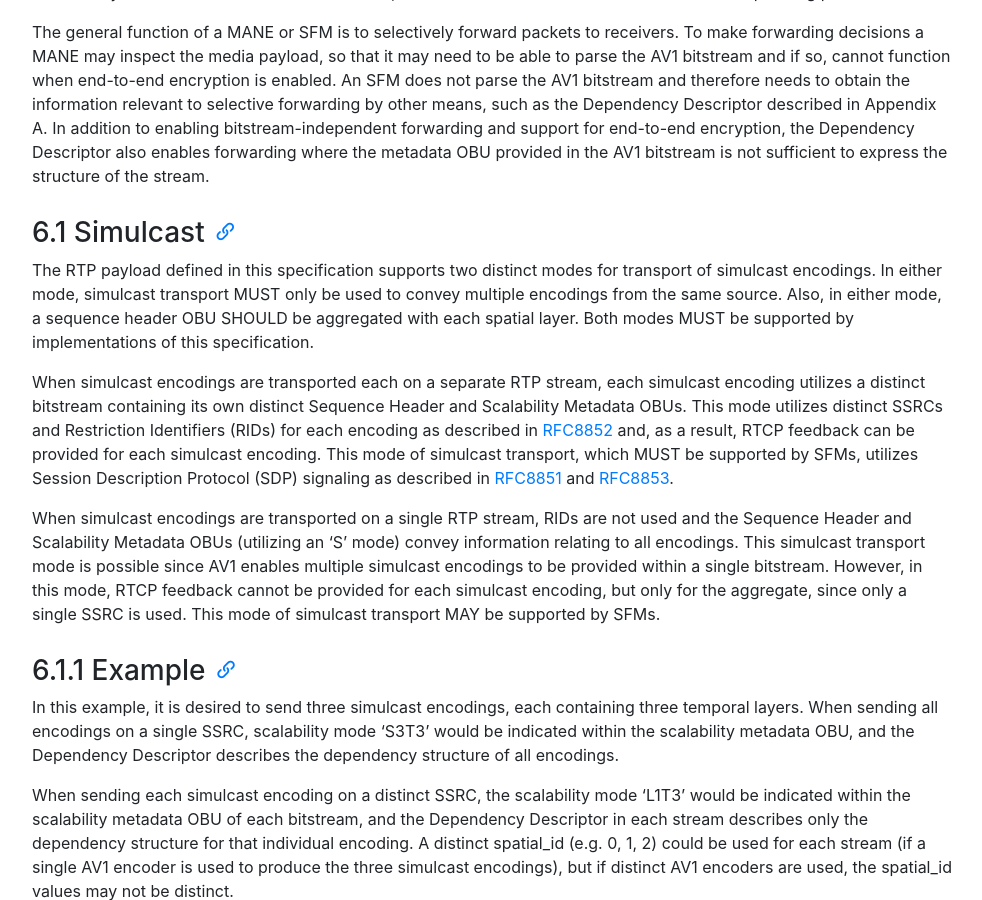
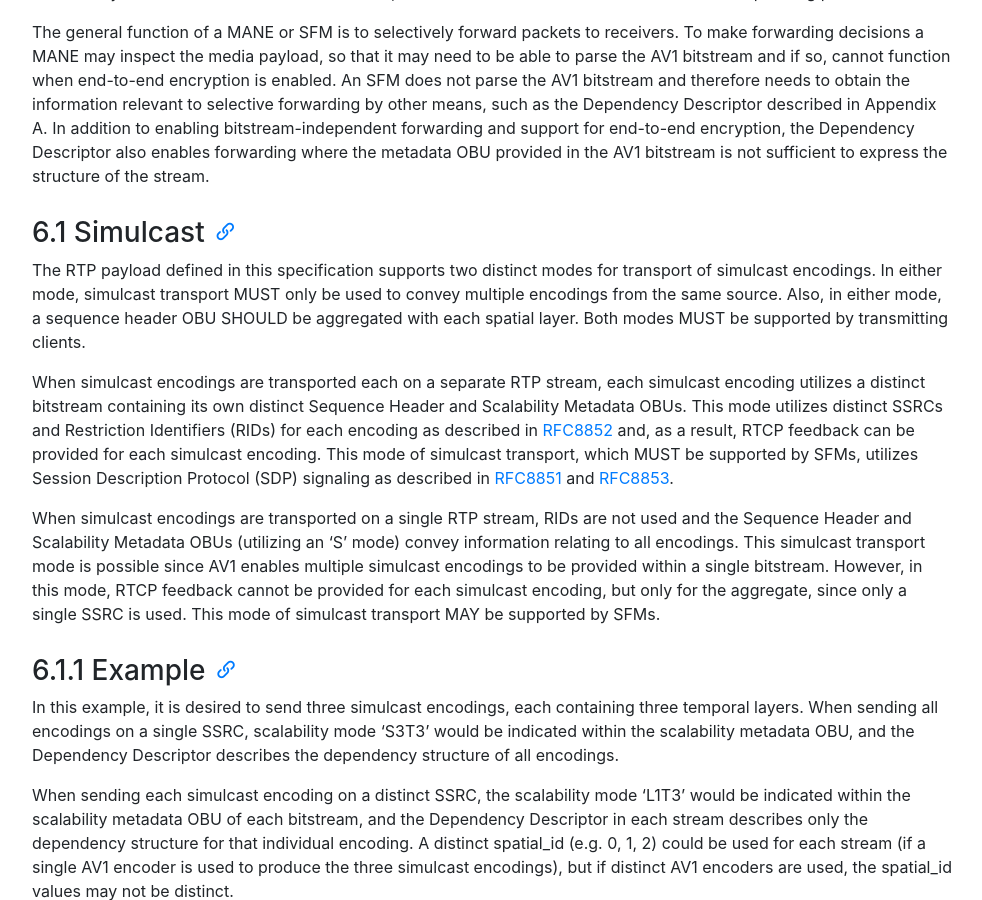
Before and after one commit to AOMediaCodec/av1-rtp-spec, a Jekyll site: the page built from index.md, in a window 1280 px wide and 900 px high, scrolled down 9040 px. Shown: the whole window, without its empty margins (53-1035 px from the left). Built offline with Jekyll 4.4.1, drawn with Linux system fonts in a browser that asks for light colours; nearby versions of some CDN libraries.

Commit message:
clarify requirements of simulcast support

```diff
--- a/av1-rtp-spec.md
+++ b/av1-rtp-spec.md
@@ -298,7 +298,7 @@ The general function of a MANE or SFM is to selectively forward packets to recei
 
 ### 6.1 Simulcast
 
-The RTP payload defined in this specification supports two distinct modes for transport of simulcast encodings. In either mode, simulcast transport MUST only be used to convey multiple encodings from the same source. Also, in either mode, a sequence header OBU SHOULD be aggregated with each spatial layer. Both modes MUST be supported by implementations of this specification.
+The RTP payload defined in this specification supports two distinct modes for transport of simulcast encodings. In either mode, simulcast transport MUST only be used to convey multiple encodings from the same source. Also, in either mode, a sequence header OBU SHOULD be aggregated with each spatial layer. Both modes MUST be supported by transmitting clients.
 
 When simulcast encodings are transported each on a separate RTP stream, each simulcast encoding utilizes a distinct bitstream containing its own distinct Sequence Header and Scalability Metadata OBUs. This mode utilizes distinct SSRCs and Restriction Identifiers (RIDs) for each encoding as described in [RFC8852] and, as a result, RTCP feedback can be provided for each simulcast encoding. This mode of simulcast transport, which MUST be supported by SFMs, utilizes Session Description Protocol (SDP) signaling as described in [RFC8851] and [RFC8853].
 
```
